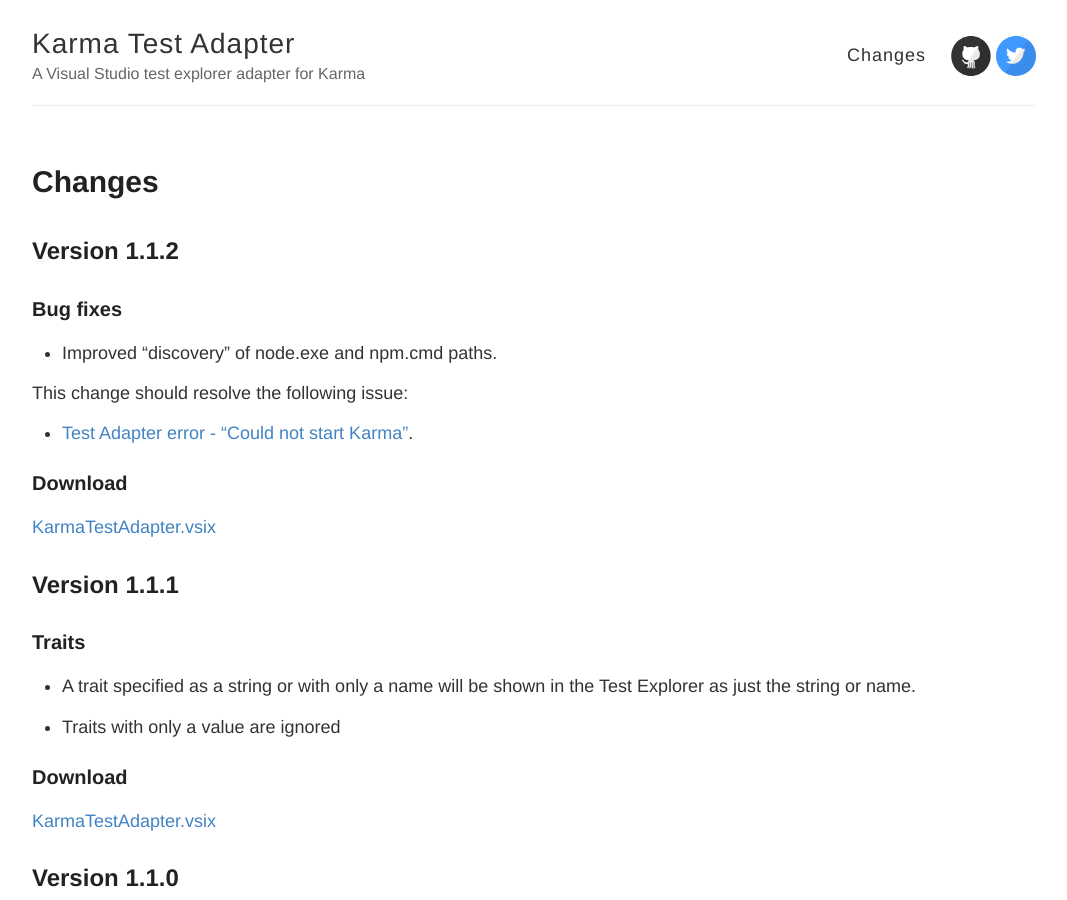
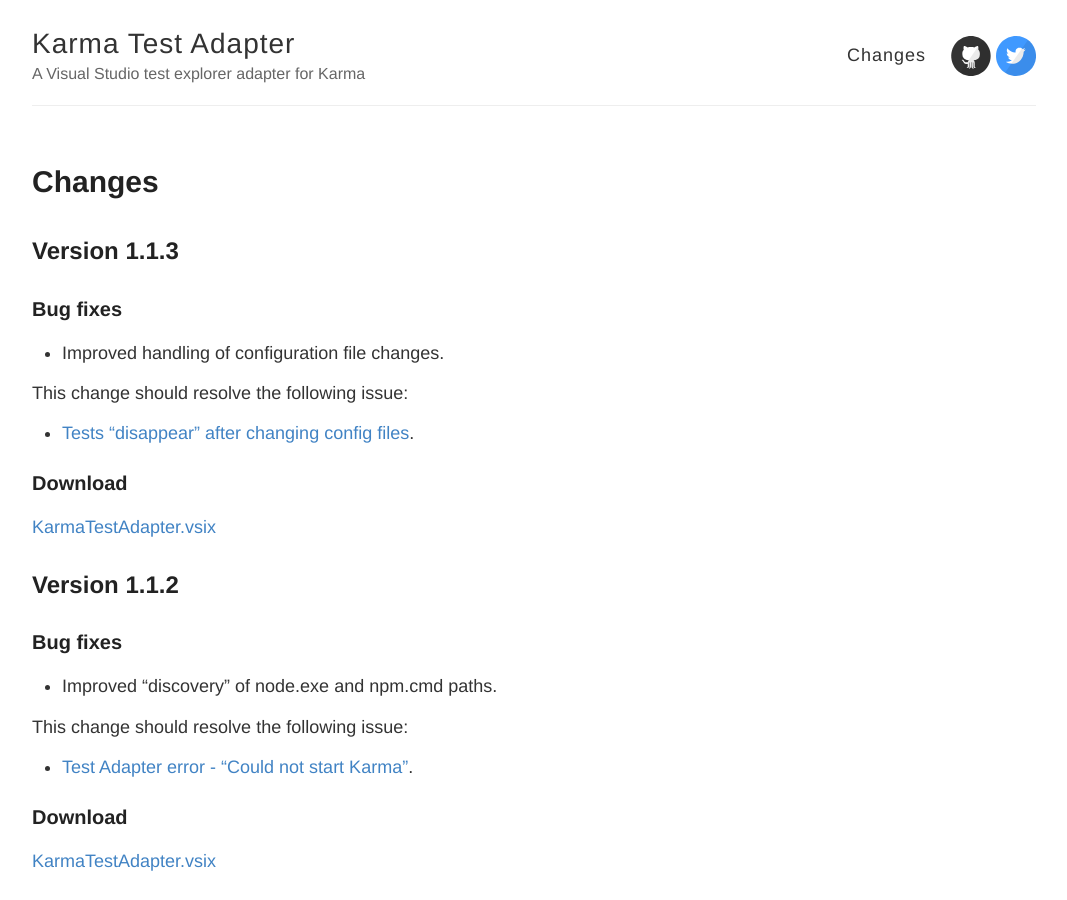
Before and after one commit to MortenHoustonLudvigsen/KarmaTestAdapter, a Jekyll site: the page built from Changes.md, in a window 1280 px wide and 900 px high. Shown: the whole window, without its empty margins (106-1173 px from the left). Built offline with Jekyll 4.4.1, drawn with Linux system fonts in a browser that asks for light colours; Markdown is read by kramdown in place of the engine named in the settings.

Commit message:
Update Changes.md

```diff
--- a/Changes.md
+++ b/Changes.md
@@ -3,6 +3,20 @@
 title: Changes
 permalink: /changes/
 ---
+
+## Version 1.1.3
+
+### Bug fixes
+
+* Improved handling of configuration file changes.
+
+This change should resolve the following issue:
+
+* [Tests "disappear" after changing config files](https://github.com/MortenHoustonLudvigsen/KarmaTestAdapter/issues/30).
+
+### Download
+
+[KarmaTestAdapter.vsix](https://github.com/MortenHoustonLudvigsen/KarmaTestAdapter/releases/download/v1.1.3/KarmaTestAdapter.vsix)
 
 ## Version 1.1.2
 
```
